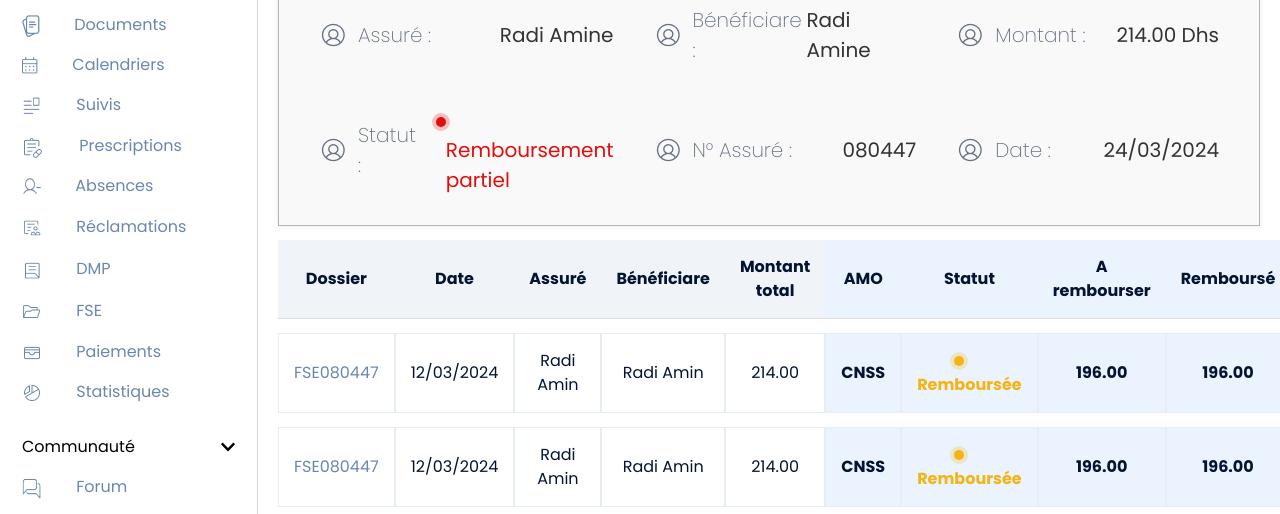
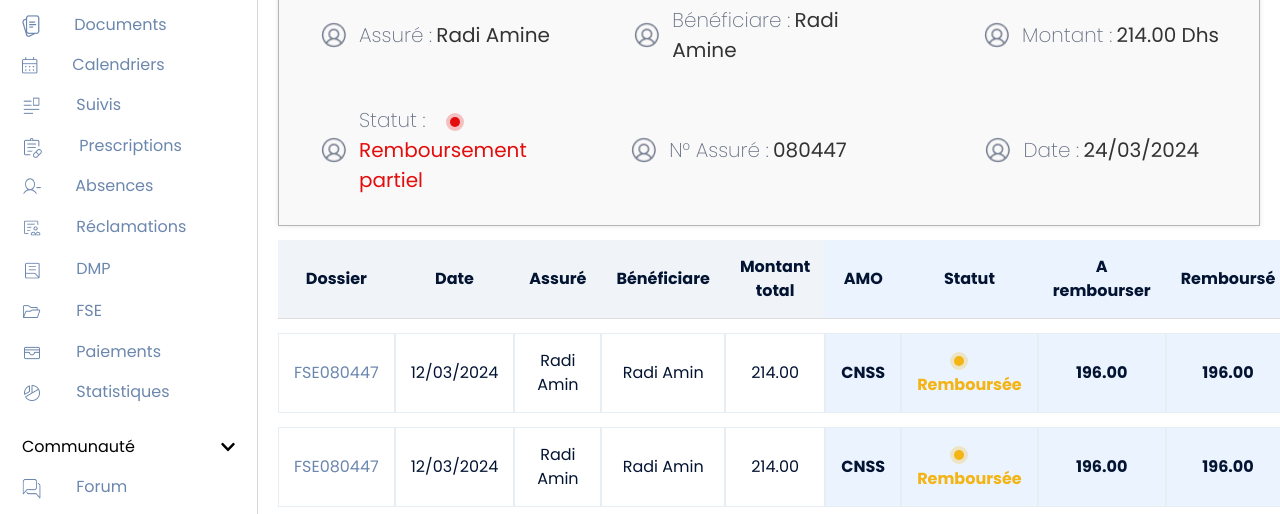
Before and after one commit to omarelhassani12/Mediclic2024, a plain HTML site: page pages/FSE/fse-details.html in a window 1280 px wide. Shown: the part 271-785 px from the top of the page. Drawn offline with nearby package versions, Linux system fonts and the light colour scheme.

Commit message:
complete the header v2 of fse-details view

```diff
--- a/css/fse.css
+++ b/css/fse.css
@@ -210,7 +210,7 @@ td:nth-child(10) {
     width: 100%;
 }
 
-.bottom-item {
+/* .bottom-item {
     display: flex;
     align-items: center;
     padding: 10px;
@@ -234,10 +234,10 @@ td:nth-child(10) {
 .item-value {
     font-size: 20px;
     color: #333333;
-}
+} */
 
 
-/* .bottom-item:nth-child(1),
+.bottom-item:nth-child(1),
 .bottom-item:nth-child(4),
 .bottom-item:nth-child(7) {
     display: flex;
@@ -278,9 +278,9 @@ td:nth-child(10) {
 .bottom-item:nth-child(6) {
     position: relative;
     left: -20px;
-} */
+}
 
-/*
+
 .bottom-item img{
     width: 30px;
     height: 30px;
@@ -299,7 +299,7 @@ td:nth-child(10) {
 .item-value {
     font-size: 20px;
     color: #333333;
-} */
+}
 
 #status-a-rembourser{
     margin-left: 30px;
```
